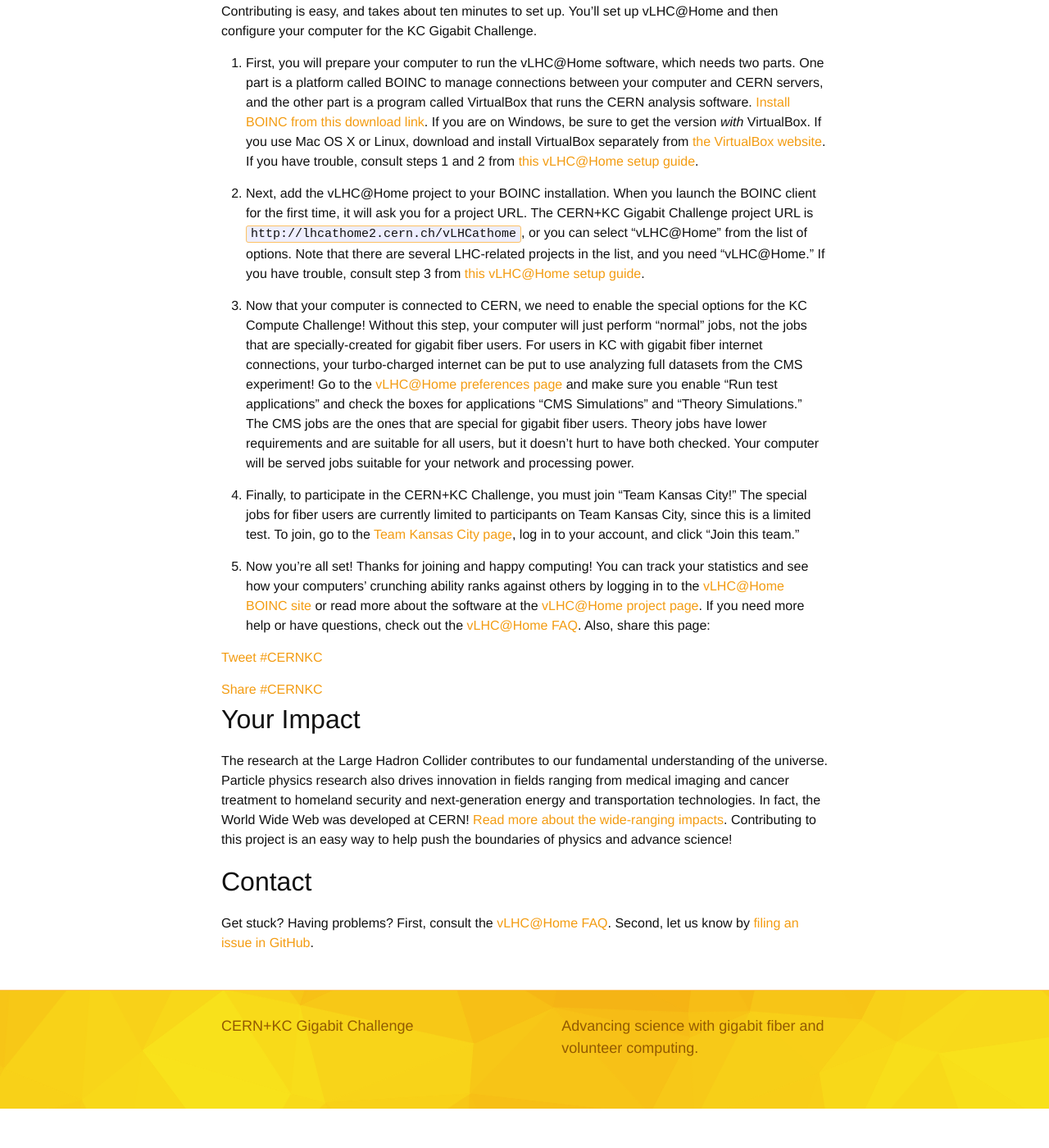
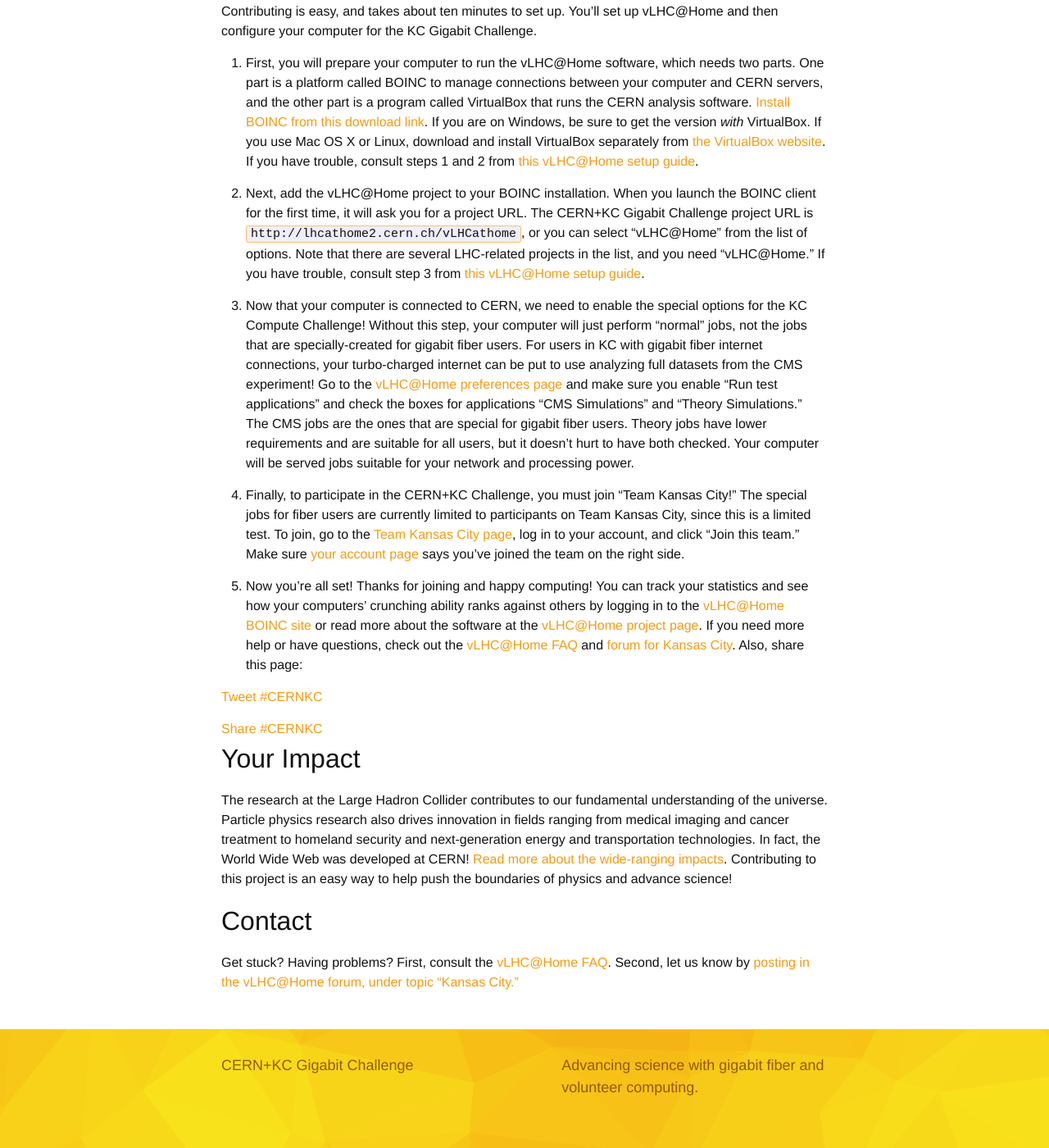
Before and after one commit to CernKCChallenge/CernKCChallenge, a Jekyll site: the page built from index.md, in a window 1280 px wide and 1400 px high, scrolled down 1118 px. Shown: the whole window at 82% size. Built offline with Jekyll 4.4.1, drawn with Linux system fonts in a browser that asks for light colours; comment, search, counter and statistics services are not loaded; before the commit the page ends 2470 px from its top, so only the background shows below that.

Commit message:
Changed support forum link, added reminder to verify Team Kansas City participation.

```diff
--- a/index.md
+++ b/index.md
@@ -14,9 +14,9 @@ Contributing is easy, and takes about ten minutes to set up. You'll set up vLHC@
 
 3. Now that your computer is connected to CERN, we need to enable the special options for the KC Compute Challenge! Without this step, your computer will just perform "normal" jobs, not the jobs that are specially-created for gigabit fiber users. For users in KC with gigabit fiber internet connections, your turbo-charged internet can be put to use analyzing full datasets from the CMS experiment! Go to the <a href="http://lhcathome2.cern.ch/vLHCathome/prefs.php?subset=project" target="_blank">vLHC@Home preferences page</a> and make sure you enable "Run test applications" and check the boxes for applications "CMS Simulations" and "Theory Simulations." The CMS jobs are the ones that are special for gigabit fiber users. Theory jobs have lower requirements and are suitable for all users, but it doesn't hurt to have both checked. Your computer will be served jobs suitable for your network and processing power.
 
-4. Finally, to participate in the CERN+KC Challenge, you must join "Team Kansas City!" The special jobs for fiber users are currently limited to participants on Team Kansas City, since this is a limited test. To join, go to the <a href="http://lhcathome2.cern.ch/vLHCathome/team_display.php?teamid=2839" target="_blank">Team Kansas City page</a>, log in to your account, and click "Join this team."
+4. Finally, to participate in the CERN+KC Challenge, you must join "Team Kansas City!" The special jobs for fiber users are currently limited to participants on Team Kansas City, since this is a limited test. To join, go to the <a href="http://lhcathome2.cern.ch/vLHCathome/team_display.php?teamid=2839" target="_blank">Team Kansas City page</a>, log in to your account, and click "Join this team." Make sure <a href="http://lhcathome2.cern.ch/vLHCathome/home.php" target="_blank">your account page</a> says you've joined the team on the right side.
 
-5. Now you're all set! Thanks for joining and happy computing! You can track your statistics and see how your computers' crunching ability ranks against others by logging in to the <a href="http://lhcathome2.cern.ch/vLHCathome/" target="_blank">vLHC@Home BOINC site</a> or read more about the software at the <a href="http://lhcathome.web.cern.ch/" target="_blank">vLHC@Home project page</a>. If you need more help or have questions, check out the <a href="http://lhcathome.web.cern.ch/faq" target="_blank">vLHC@Home FAQ</a>. Also, share this page:
+5. Now you're all set! Thanks for joining and happy computing! You can track your statistics and see how your computers' crunching ability ranks against others by logging in to the <a href="http://lhcathome2.cern.ch/vLHCathome/" target="_blank">vLHC@Home BOINC site</a> or read more about the software at the <a href="http://lhcathome.web.cern.ch/" target="_blank">vLHC@Home project page</a>. If you need more help or have questions, check out the <a href="http://lhcathome.web.cern.ch/faq" target="_blank">vLHC@Home FAQ</a> and <a href="http://lhcathome2.cern.ch/vLHCathome/forum_forum.php?id=30" target="_blank">forum for Kansas City</a>. Also, share this page:
 
 <a href="https://twitter.com/intent/tweet?button_hashtag=CERNKC&text=Use%20your%20gigabit%20internet%20to%20analyze%20Large%20Hadron%20Collider%20data%20and%20help%20research%20in%20particle%20physics!" class="twitter-hashtag-button" data-url="https://cernkcchallenge.github.io/CernKCChallenge/">Tweet #CERNKC</a> <script>!function(d,s,id){var js,fjs=d.getElementsByTagName(s)[0],p=/^http:/.test(d.location)?'http':'https';if(!d.getElementById(id)){js=d.createElement(s);js.id=id;js.src=p+'://platform.twitter.com/widgets.js';fjs.parentNode.insertBefore(js,fjs);}}(document, 'script', 'twitter-wjs');</script>
 <div class="fb-share-button" data-href="https://cernkcchallenge.github.io/CernKCChallenge/" data-layout="button" data-mobile-iframe="true"><a class="fb-xfbml-parse-ignore" target="_blank" href="https://www.facebook.com/sharer/sharer.php?u=https%3A%2F%2Fcernkcchallenge.github.io%2FCernKCChallenge%2F&amp;src=sdkpreparse">Share #CERNKC</a></div>
@@ -25,7 +25,7 @@ Contributing is easy, and takes about ten minutes to set up. You'll set up vLHC@
 The research at the Large Hadron Collider contributes to our fundamental understanding of the universe. Particle physics research also drives innovation in fields ranging from medical imaging and cancer treatment to homeland security and next-generation energy and transportation technologies. In fact, the World Wide Web was developed at CERN! <a href="http://www.symmetrymagazine.org/article/october-2013/why-particle-physics-matters" target="_blank">Read more about the wide-ranging impacts</a>. Contributing to this project is an easy way to help push the boundaries of physics and advance science!
 
 # Contact
-Get stuck? Having problems? First, consult the <a href="http://lhcathome.web.cern.ch/faq" target="_blank">vLHC@Home FAQ</a>. Second, let us know by <a href="https://github.com/CernKCChallenge/CernKCChallenge/issues" target="_blank">filing an issue in GitHub</a>.
+Get stuck? Having problems? First, consult the <a href="http://lhcathome.web.cern.ch/faq" target="_blank">vLHC@Home FAQ</a>. Second, let us know by <a href="http://lhcathome2.cern.ch/vLHCathome/forum_forum.php?id=30" target="_blank">posting in the vLHC@Home forum, under topic "Kansas City."</a>
 
 <div id="fb-root"></div>
 <script>(function(d, s, id) {
```
